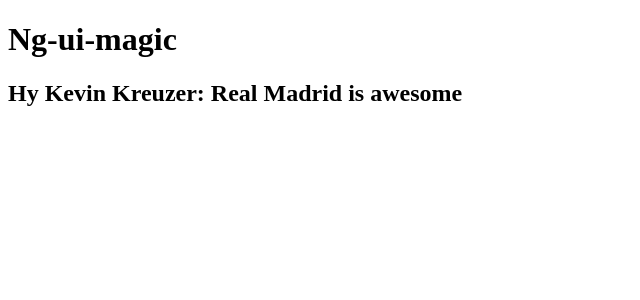
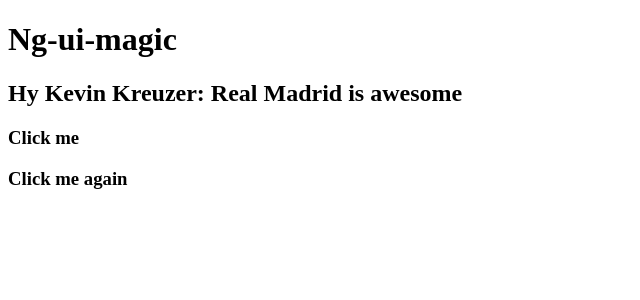
Before and after one commit to nivekcode/ng-ui-magic, an Angular app: page / in a window 1280 px wide. Shown: the top 300 px of the page, without its empty margins (0-640 px from the left). Built offline with nearby package versions, Linux system fonts and the light colour scheme.

Commit message:
feat(clickme): add clickme directive

```diff
--- a/src/app/app.component.html
+++ b/src/app/app.component.html
@@ -1,2 +1,4 @@
 <h1>Ng-ui-magic</h1>
 <h2 greeting firstname="Kevin" lastname="Kreuzer">Real Madrid is awesome</h2>
+<h3 clickeme>Click me</h3>
+<h3 clickeme>Click me again</h3>
--- a/src/app/app.module.ts
+++ b/src/app/app.module.ts
@@ -4,11 +4,13 @@
 import { AppRoutingModule } from './app-routing.module';
 import { AppComponent } from './app.component';
 import {GreetingDirective} from './directive/greeting.directive';
+import {ClickDirective} from './directive/click.directive';
 
 @NgModule({
   declarations: [
     AppComponent,
-    GreetingDirective
+    GreetingDirective,
+    ClickDirective
   ],
   imports: [
     BrowserModule,
--- /dev/null
+++ b/src/app/directive/click.directive.ts
@@ -0,0 +1,21 @@
+import {Directive, ElementRef, HostBinding, HostListener} from '@angular/core';
+
+@Directive({
+  selector: '[clickeme]'
+})
+export class ClickDirective {
+
+  clickName: string;
+
+  @HostBinding() get innerText() {
+    return this.clickName || this.el.nativeElement.innerText;
+  }
+
+  @HostListener('click', ['$event'])
+  onClick($event) {
+    this.clickName = 'well done! you clicked';
+  }
+
+  constructor(private el: ElementRef) {
+  }
+}
```
